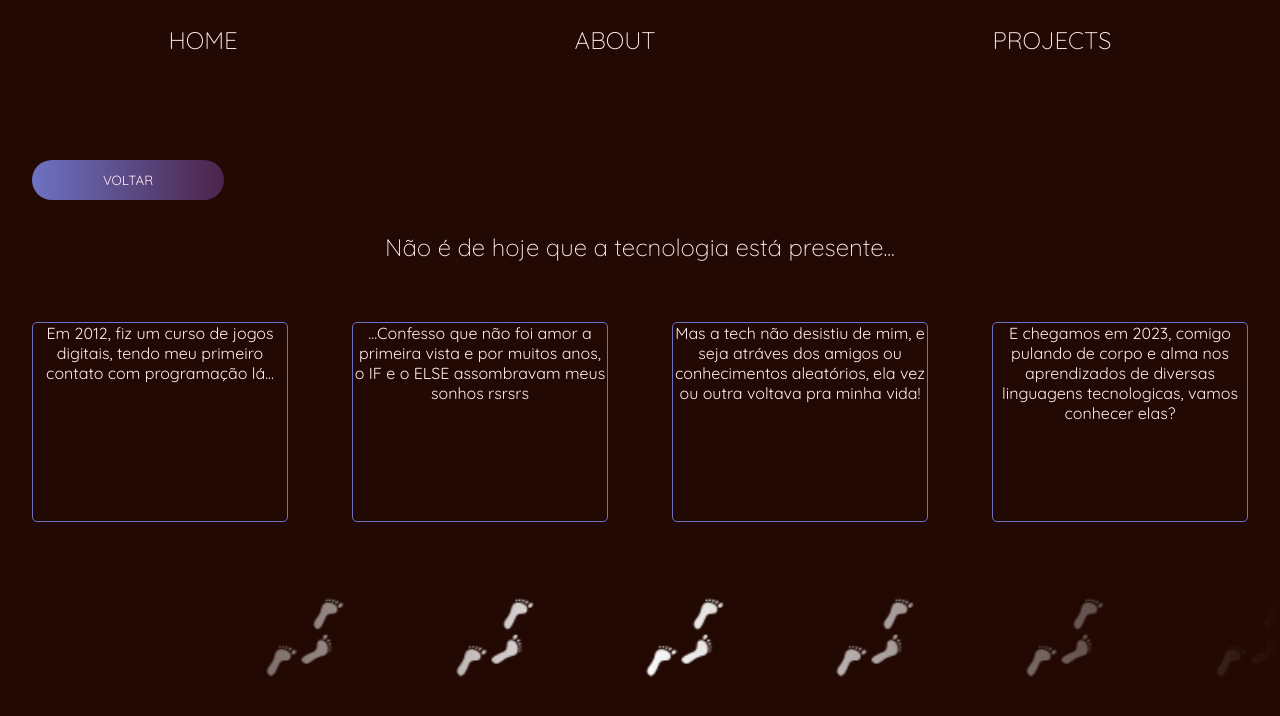
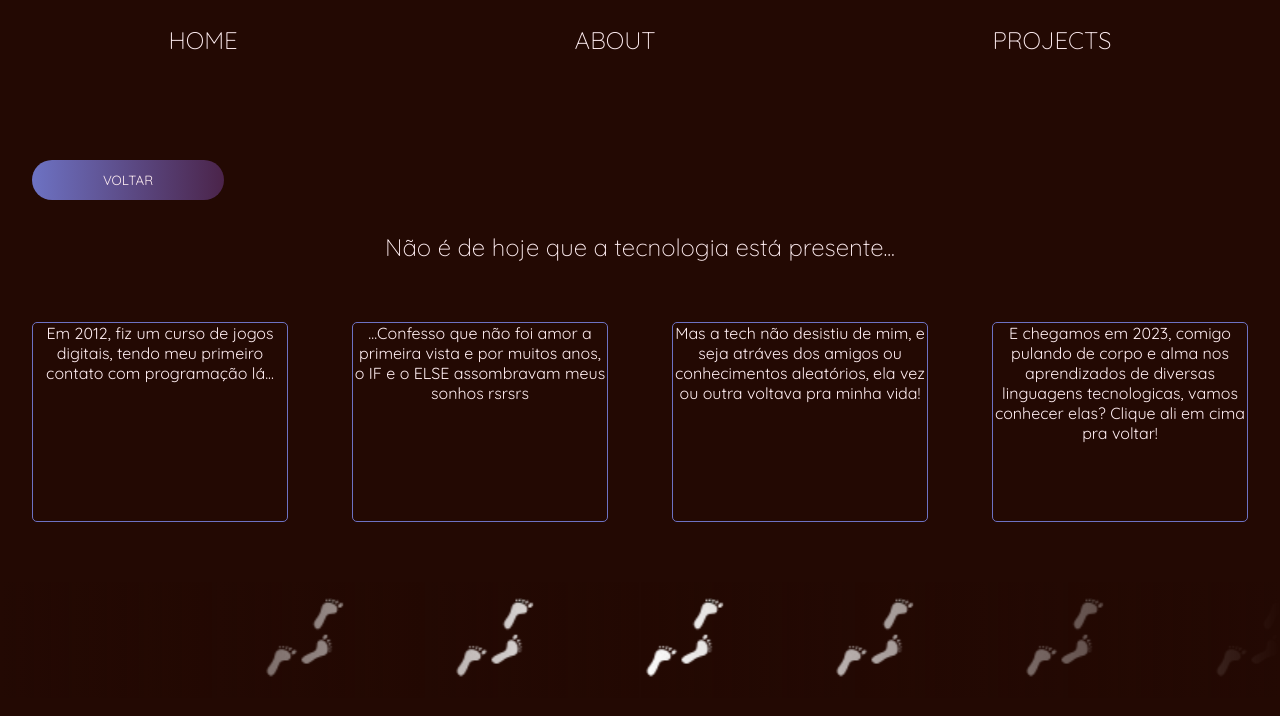
Before and after one commit to lolimamota/DesafioFinal_Portfolio, a React (Vite) app in the folder portfolio/: page /MapPage in a window 1280 px wide. Shown: the top 716 px of the page. Built offline with nearby package versions, Linux system fonts and the light colour scheme; a web font is replaced by a local one.

Commit message:
adjustment

```diff
--- a/portfolio/src/Components/About/AboutRoute/MapPage.jsx
+++ b/portfolio/src/Components/About/AboutRoute/MapPage.jsx
@@ -19,7 +19,7 @@ function MapPage() {
         <S.Paragraph>Em 2012, fiz um curso de jogos digitais, tendo meu primeiro contato com programação lá...</S.Paragraph>
         <S.Paragraph>...Confesso que não foi amor a primeira vista e por muitos anos, o IF e o ELSE assombravam meus sonhos rsrsrs</S.Paragraph>
         <S.Paragraph>Mas a tech não desistiu de mim, e seja atráves dos amigos ou conhecimentos aleatórios, ela vez ou outra voltava pra minha vida!</S.Paragraph>
-        <S.Paragraph>E chegamos em 2023, comigo pulando de corpo e alma nos aprendizados de diversas linguagens tecnologicas, vamos conhecer elas?</S.Paragraph>
+        <S.Paragraph>E chegamos em 2023, comigo pulando de corpo e alma nos aprendizados de diversas linguagens tecnologicas, vamos conhecer elas? Clique ali em cima pra voltar!</S.Paragraph>
       </S.Text>
       <S.PegadasAnimadas className='pezinhos'>
         <div className="pezinhos-slide">
```
